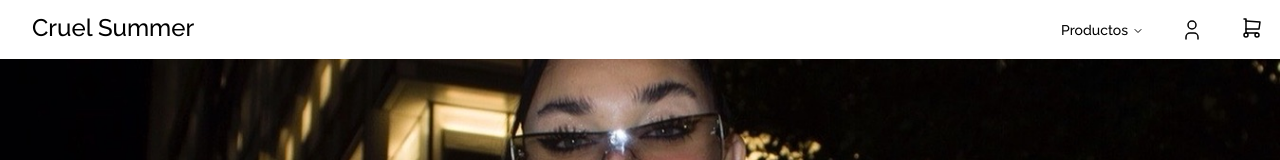
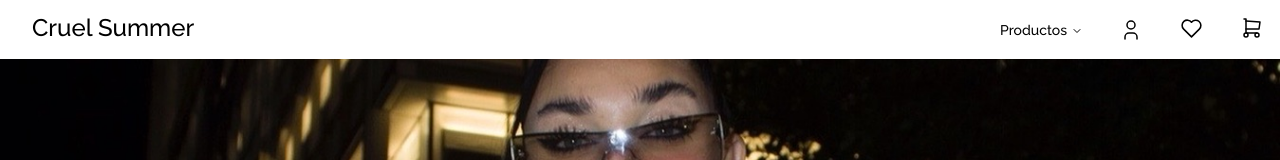
Before and after one commit to leandiazz/store, a Next.js app: page / in a window 1280 px wide. Shown: the top 160 px of the page. Built offline with nearby package versions, Linux system fonts and the light colour scheme.

Commit message:
update product component

```diff
--- a/src/app/components/Navbar.tsx
+++ b/src/app/components/Navbar.tsx
@@ -62,6 +62,7 @@ const items: { href: string; title: string; id: number }[] = [
 
 export default function Navbar() {
   const user = null;
+  const favorites = null;
 
   return (
     <div className="sticky inset-x-0 top-0 z-50 bg-white py-2">
@@ -168,6 +169,31 @@ export default function Navbar() {
                 </Link>
               </NavigationMenuItem>
 
+              <NavigationMenuItem>
+                <button className="h-10 max-w-max rounded-md  p-2 pb-1 pl-4 pr-4 pt-1 hover:bg-accent focus-visible:outline-none">
+                  <div className="absolute ml-[10px] mt-[3px]">
+                    <p className="text-xs text-white">
+                      <small>{favorites}</small>
+                    </p>
+                  </div>
+                  <svg
+                    xmlns="http://www.w3.org/2000/svg"
+                    className="icon icon-tabler icon-tabler-heart"
+                    width={25}
+                    height={25}
+                    viewBox="0 0 24 24"
+                    strokeWidth={1.5}
+                    stroke="currentColor"
+                    fill={favorites !== null ? "1" : "none"}
+                    strokeLinecap="round"
+                    strokeLinejoin="round"
+                  >
+                    <path stroke="none" d="M0 0h24v24H0z" fill="none" />
+                    <path d="M19.5 12.572l-7.5 7.428l-7.5 -7.428a5 5 0 1 1 7.5 -6.566a5 5 0 1 1 7.5 6.572" />
+                  </svg>
+                </button>
+              </NavigationMenuItem>
+
               {/* CART */}
               <NavigationMenuItem>
                 <Cart />
--- a/src/app/layout.tsx
+++ b/src/app/layout.tsx
@@ -9,6 +9,7 @@ import { Raleway } from "next/font/google";
 const raleway = Raleway({ subsets: ["latin"], weight: ["500"] });
 
 export const metadata: Metadata = {
+  metadataBase: new URL("http://localhost:3000"),
   title: "Cruel Summer",
   description:
     "Descubre la última moda en nuestra tienda de ropa femenina. Ofrecemos una amplia gama de faldas, tops, pantalones y remerones de alta calidad y estilo. ¡Viste con confianza y estilo con nuestras prendas únicas!",
--- a/src/app/productos/[id]/page.tsx
+++ b/src/app/productos/[id]/page.tsx
@@ -1,13 +1,15 @@
 import api from "@/api";
 import { Button } from "@/components/ui/button";
 import { formatPrice } from "@/lib/utils";
-import { Ghost } from "lucide-react";
 
 async function page({ params: { id } }: { params: { id: string } }) {
   const producto = await api.fetch(Number(id));
   const imagenes = producto.images.split("+");
   return (
-    <div key={producto.id} className="flex flex-col px-20 pt-10 md:flex-row">
+    <div
+      key={producto.id}
+      className="flex flex-col px-10 pt-10 md:flex-row md:px-20"
+    >
       <picture className="flex flex-col justify-center md:pr-[7%]">
         <img
           src={imagenes[0]}
--- a/src/app/productos/page.tsx
+++ b/src/app/productos/page.tsx
@@ -14,7 +14,7 @@ async function page() {
           return (
             <li
               key={producto.id}
-              className="m-5 box-border flex shrink-0 grow-0 basis-full  p-5"
+              className="m-5 box-border flex shrink-0 grow-0 basis-full p-5"
             >
               <div className="flex flex-col">
                 <picture>
@@ -26,13 +26,29 @@ async function page() {
                     />
                   </Link>
                 </picture>
-                <div className="mt-2 text-center">
+                <div className="relative mt-2 text-center">
                   <p className="text-lg">
                     <Link href={`/productos/${producto.id.toString()}`}>
                       {producto.name}
                     </Link>
                   </p>
                   <strong>{formatPrice(producto.price)}</strong>
+                  <div className="absolute right-2 top-0 fill-none hover:fill-black">
+                    <svg
+                      xmlns="http://www.w3.org/2000/svg"
+                      className="icon icon-tabler icon-tabler-heart"
+                      width={24}
+                      height={24}
+                      viewBox="0 0 24 24"
+                      strokeWidth={2}
+                      stroke="currentColor"
+                      strokeLinecap="round"
+                      strokeLinejoin="round"
+                    >
+                      <path stroke="none" d="M0 0h24v24H0z" fill="none" />
+                      <path d="M19.5 12.572l-7.5 7.428l-7.5 -7.428a5 5 0 1 1 7.5 -6.566a5 5 0 1 1 7.5 6.572" />
+                    </svg>
+                  </div>
                 </div>
               </div>
             </li>
```
